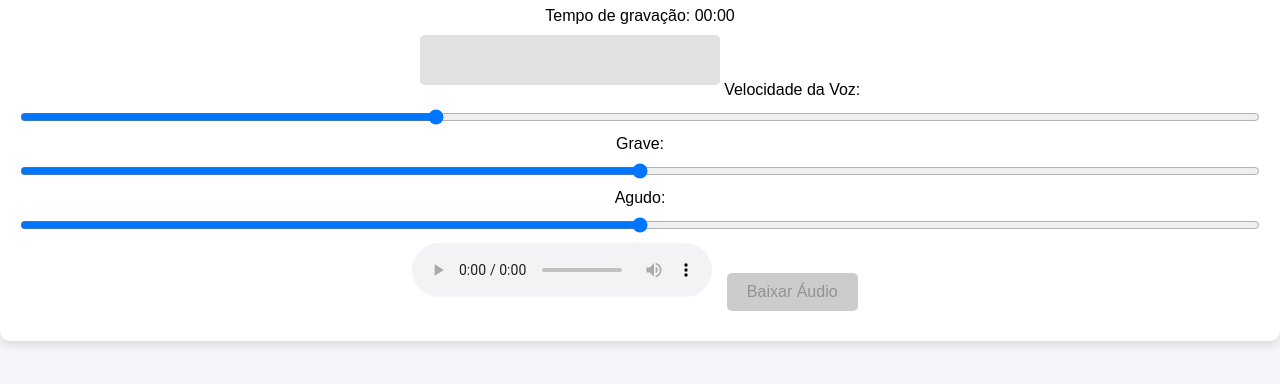
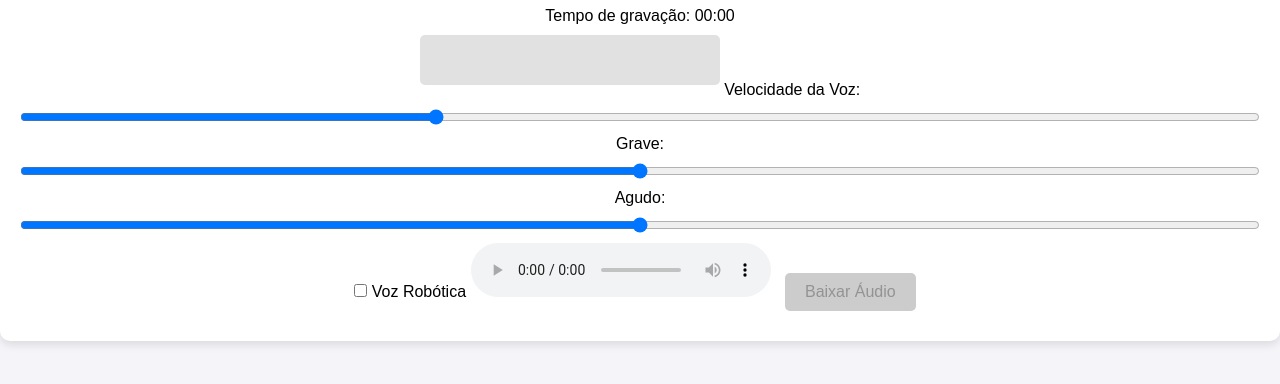
Before and after one commit to Natanael-cloud/alteraVoz, a plain HTML site: page index.html in a window 1280 px wide. Shown: the part 284-668 px from the top of the page. Drawn offline with Linux system fonts and the light colour scheme.

Commit message:
adicionar elemento para voz robotica

```diff
--- a/index.html
+++ b/index.html
@@ -1,5 +1,5 @@
 <!DOCTYPE html>
-<html lang="pt-BR">
+<html lang="pt-br">
 <head>
     <meta charset="UTF-8">
     <meta name="viewport" content="width=device-width, initial-scale=1.0">
@@ -13,7 +13,6 @@
         <button id="pararGravacao" disabled>Parar Gravação</button>
         <button id="descartarGravacao" disabled>Descartar Gravação</button>
 
-        <!-- Display do tempo de gravação -->
         <p id="tempoGravacao">Tempo de gravação: 00:00</p>
 
         <canvas id="displayAudio" width="300" height="50"></canvas>
@@ -27,6 +26,12 @@
         <label for="agudo">Agudo:</label>
         <input type="range" id="agudo" min="-20" max="20" step="1" value="0">
 
+        <!-- Opção de voz robótica -->
+        <label>
+            <input type="checkbox" id="vozRobotica">
+            Voz Robótica
+        </label>
+
         <audio id="playerAudio" controls></audio>
         <button id="baixarAudio" disabled>Baixar Áudio</button>
     </div>
```
